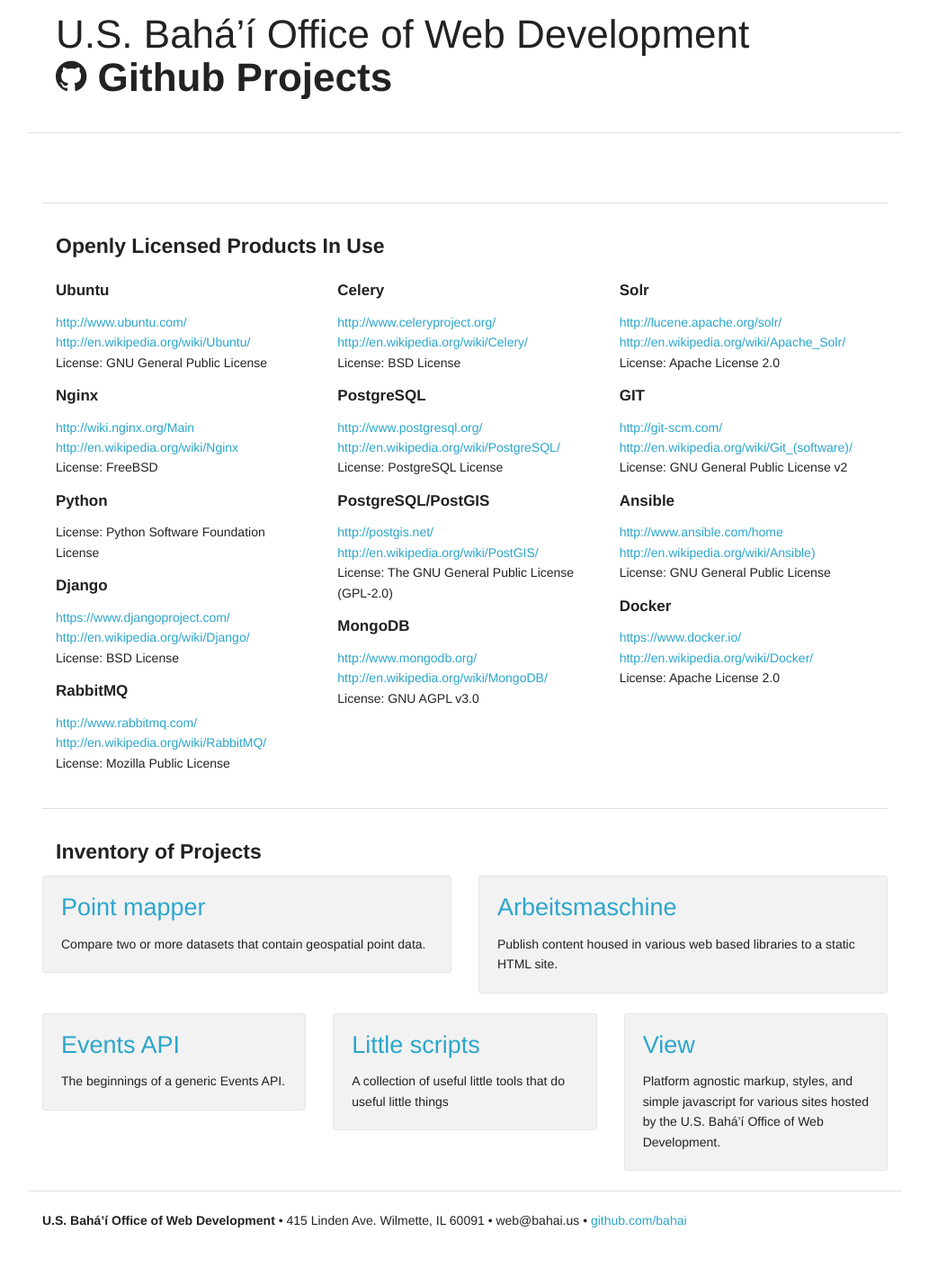
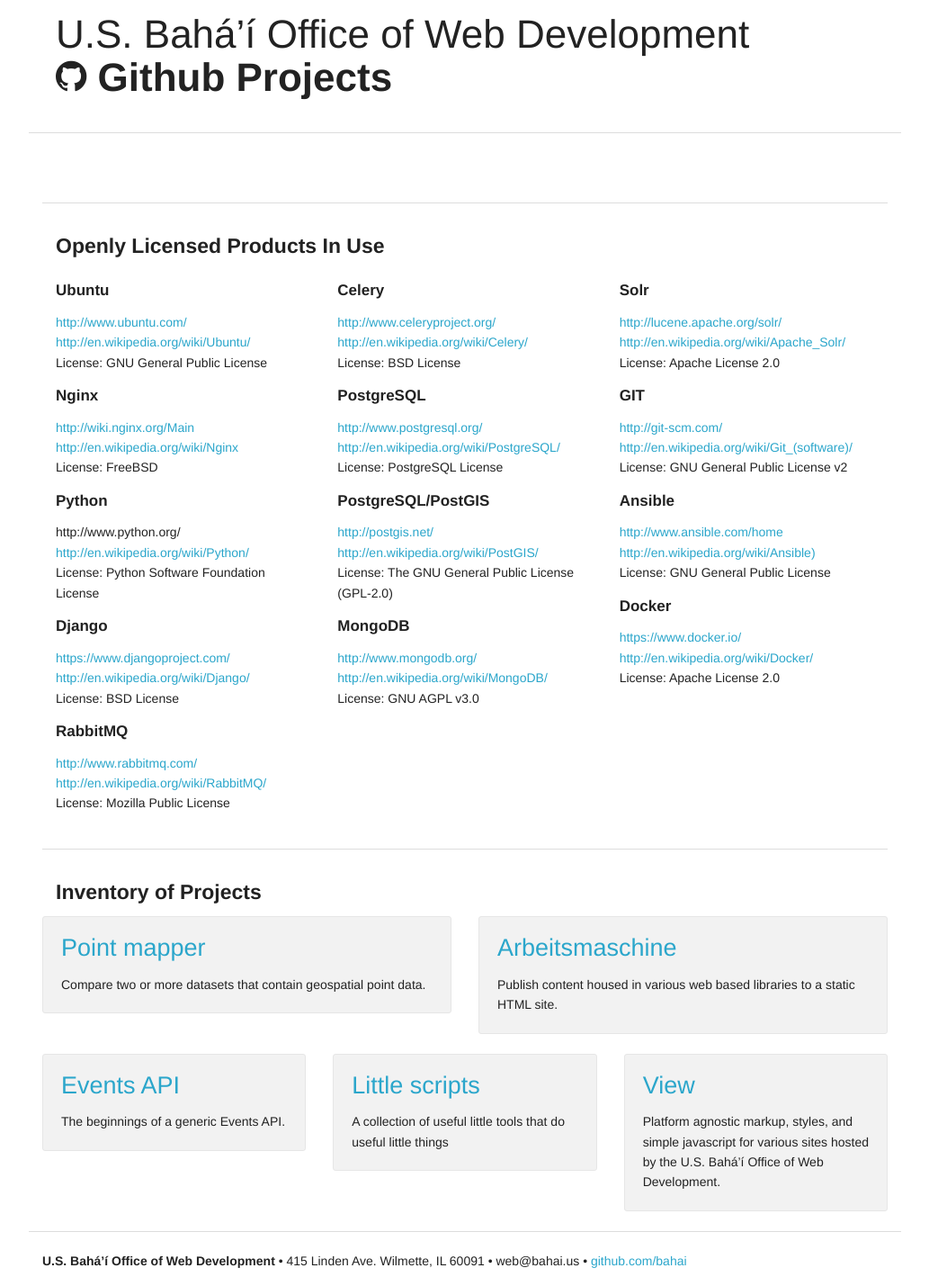
Before and after one commit to Bahai/bahai.github.io, a Jekyll site: the page built from index.html, in a window 1280 px wide. Shown: the whole page at 90% size, without its empty margins (123-1156 px from the left). Built offline with Jekyll 4.4.1, drawn with Linux system fonts in a browser that asks for light colours; Markdown is read by kramdown in place of the engine named in the settings; before the commit the page ends 1384 px from its top, so only the background shows below that; some of the changed lines change nothing that is shown.

Commit message:
tweakiness pt 2

```diff
--- a/index.html
+++ b/index.html
@@ -43,8 +43,8 @@
 				</ul>
 				<h5>Python</h5>
 				<ul class="no-bullet">
-					<li><a href=""></a></li>
-					<li><a href=""></a></li>
+					<li><a href="http://www.python.org/"></a>http://www.python.org/</li>
+					<li><a href="http://en.wikipedia.org/wiki/Python_(programming_language)">http://en.wikipedia.org/wiki/Python/</a></li>
 					<li>License: Python Software Foundation License</li>
 				</ul>
 				<h5>Django</h5>
```
